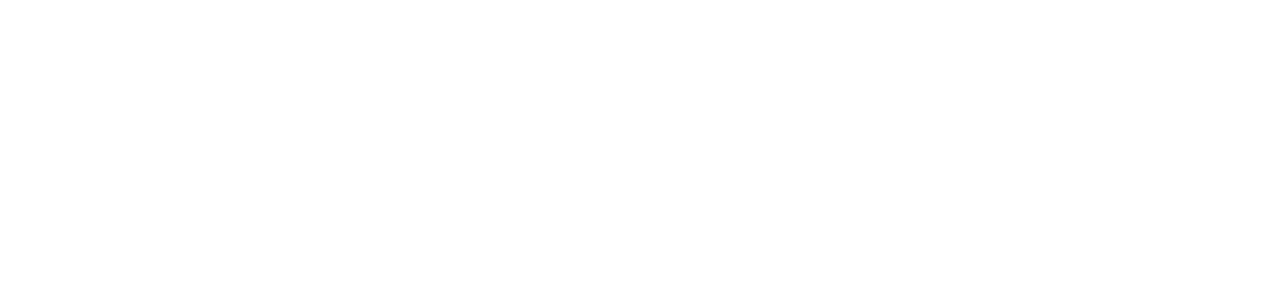
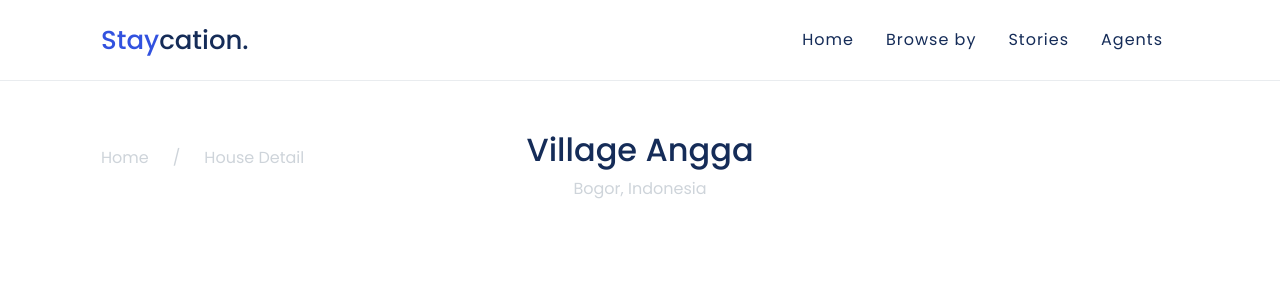
Before and after one commit to ruston-RnY/react-staycation-app, a React (Create React App) app: page /properties/asd1293uasdads1 in a window 1280 px wide. Before the commit this address had no page. Shown: the top 300 px of the page. Built offline with nearby package versions, Linux system fonts and the light colour scheme.

Commit message:
add breadcrumb component

```diff
--- a/src/App.js
+++ b/src/App.js
@@ -2,14 +2,16 @@ import React from "react";
 import { Route, Routes } from "react-router-dom";
 import "./assets/scss/style.scss";
 import LandingPage from "./pages/LandingPage";
+import DetailPage from "./pages/DetailPage";
 import Example from "./pages/Example";
 
 function App() {
   return (
     <div>
       <Routes>
-        <Route path="/" element={<LandingPage />} exact />
-        <Route path="/tes" element={<Example />} exact />
+        <Route path="/" element={<LandingPage />} />
+        <Route path="/properties/:id" element={<DetailPage />} />
+        <Route path="/tes" element={<Example />} />
       </Routes>
     </div>
   );
--- a/src/assets/scss/_breadcrumb.scss
+++ b/src/assets/scss/_breadcrumb.scss
@@ -5,11 +5,14 @@
   margin-bottom: $breadcrumb-margin-bottom;
   @include font-size($breadcrumb-font-size);
   list-style: none;
-  background-color: $breadcrumb-bg;
+  // background-color: $breadcrumb-bg;
   @include border-radius($breadcrumb-border-radius);
 }
 
 .breadcrumb-item {
+  a {
+    color: $gray-400;
+  }
   // The separator between breadcrumbs (by default, a forward-slash: "/")
   + .breadcrumb-item {
     padding-left: $breadcrumb-item-padding;
@@ -17,7 +20,7 @@
     &::before {
       float: left; // Suppress inline spacings and underlining of the separator
       padding-right: $breadcrumb-item-padding;
-      color: $breadcrumb-divider-color;
+      color: $gray-400;
       content: escape-svg($breadcrumb-divider);
     }
   }
@@ -37,6 +40,7 @@
   }
 
   &.active {
-    color: $breadcrumb-active-color;
+    // color: $breadcrumb-active-color;
+    color: $gray-900;
   }
 }
--- a/src/assets/scss/_variables.scss
+++ b/src/assets/scss/_variables.scss
@@ -1063,7 +1063,7 @@ $breadcrumb-font-size: null !default;
 
 $breadcrumb-padding-y: 0.75rem !default;
 $breadcrumb-padding-x: 1rem !default;
-$breadcrumb-item-padding: 0.5rem !default;
+$breadcrumb-item-padding: 1.5rem !default;
 
 $breadcrumb-margin-bottom: 1rem !default;
 
--- /dev/null
+++ b/src/elements/Breadcrumb/index.js
@@ -0,0 +1,55 @@
+import React from "react";
+import "./index.scss";
+import propTypes from "prop-types";
+import Button from "../../elements/Button/Button";
+
+export default function Breadcrumb(props) {
+  console.log(props.data);
+  return (
+    // <nav aria-label="breadcrumb">
+    //   <ol className="breadcrumb">
+    //     {props.data.map((item, index) => {
+    //       return (
+    //         <li
+    //           key={`breadcrumb-${index}`}
+    //           className={`breadcrumb-item${
+    //             index === props.data.length - 1 ? "active" : ""
+    //           }`}
+    //         >
+    //           {index === props.data.length - 1 ? (
+    //             item.pageTitle
+    //           ) : (
+    //             <Button type="link" href={item.pageHref}>
+    //               {item.pageTitle}
+    //             </Button>
+    //           )}
+    //         </li>
+    //       );
+    //     })}
+    //   </ol>
+    // </nav>
+    <nav aria-label="breadcrumb">
+      <ol className="breadcrumb">
+        {props.data.map((item, index) => {
+          return (
+            <li
+              className={`breadcrumb-item ${
+                index === props.data.length - 1 ? "active" : ""
+              }`}
+              key={`breadcrumb-${index}`}
+            >
+              <Button type="link" href={item.pageHref}>
+                {item.pageTitle}{" "}
+              </Button>
+            </li>
+          );
+        })}
+      </ol>
+    </nav>
+  );
+}
+
+Breadcrumb.propTypes = {
+  data: propTypes.array,
+  className: propTypes.string,
+};
--- /dev/null
+++ b/src/pages/DetailPage.js
@@ -0,0 +1,31 @@
+import React, { Component } from "react";
+import Header from "../parts/Header";
+import PageDetailTitle from "../parts/PageDetailTitle";
+import ItemDetails from "../assets/json/itemDetails.json";
+
+export default class DetailPage extends Component {
+  componentDidMount() {
+    window.title = "Detail Page";
+    window.scrollTo(0, 0);
+  }
+
+  render() {
+    const breadcrumb = [
+      {
+        pageTitle: "Home",
+        pageHref: "",
+      },
+      {
+        pageTitle: "House Detail",
+        pageHref: "",
+      },
+    ];
+
+    return (
+      <>
+        <Header {...this.props} />
+        <PageDetailTitle data={ItemDetails} breadcrumb={breadcrumb} />
+      </>
+    );
+  }
+}
--- a/src/pages/LandingPage.js
+++ b/src/pages/LandingPage.js
@@ -11,6 +11,11 @@ export default class LandingPage extends Component {
   constructor(props) {
     super(props);
     this.refMostPicked = React.createRef();
+  }
+
+  componentDidMount() {
+    window.title = "Staycation | Home";
+    window.scrollTo(0, 0);
   }
 
   render() {
--- /dev/null
+++ b/src/parts/PageDetailTitle.js
@@ -0,0 +1,21 @@
+import React from "react";
+import Breadcrumb from "../elements/Breadcrumb/index";
+
+export default function PageDetailTitle({ data, breadcrumb }) {
+  return (
+    <section className="container spacing-sm">
+      <div className="row align-items-center">
+        <div className="col">
+          <Breadcrumb data={breadcrumb} />
+        </div>
+        <div className="col-auto text-center">
+          <h1 className="h2">{data.name}</h1>
+          <span className="text-gray-400">
+            {data.city}, {data.country}
+          </span>
+        </div>
+        <div className="col"></div>
+      </div>
+    </section>
+  );
+}
--- a/src/utils/FormatDate.js
+++ b/src/utils/FormatDate.js
@@ -1,4 +1,4 @@
-export default (date) => {
+const FormatDate = (date) => {
   const d = new Date(date);
   const dtf = new Intl.DateTimeFormat("en", {
     year: "numeric",
@@ -9,3 +9,5 @@ export default (date) => {
 
   return `${da} ${mo}`;
 };
+
+export default FormatDate;
```
Also changed, not shown: src/elements/Breadcrumb/index.scss (added).
